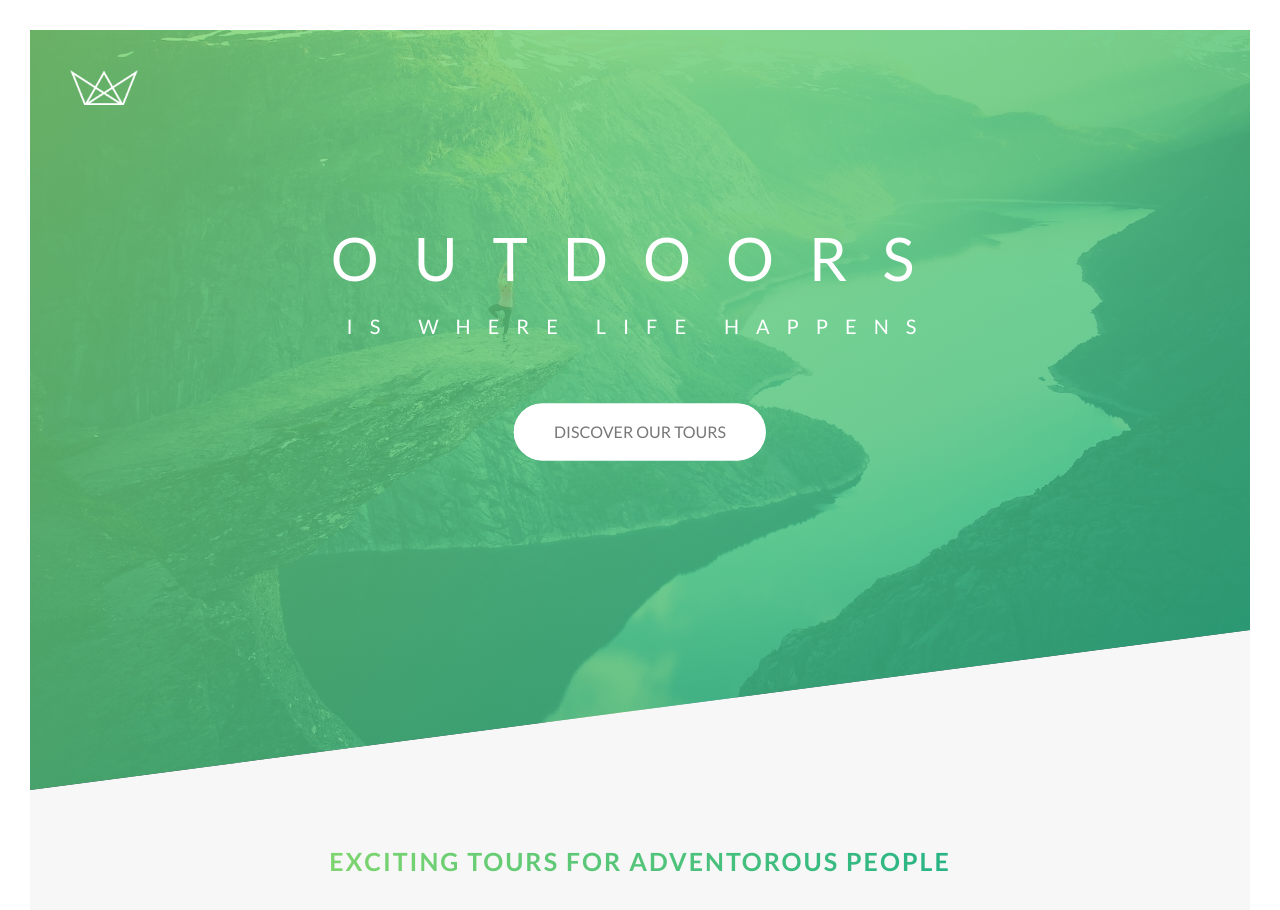
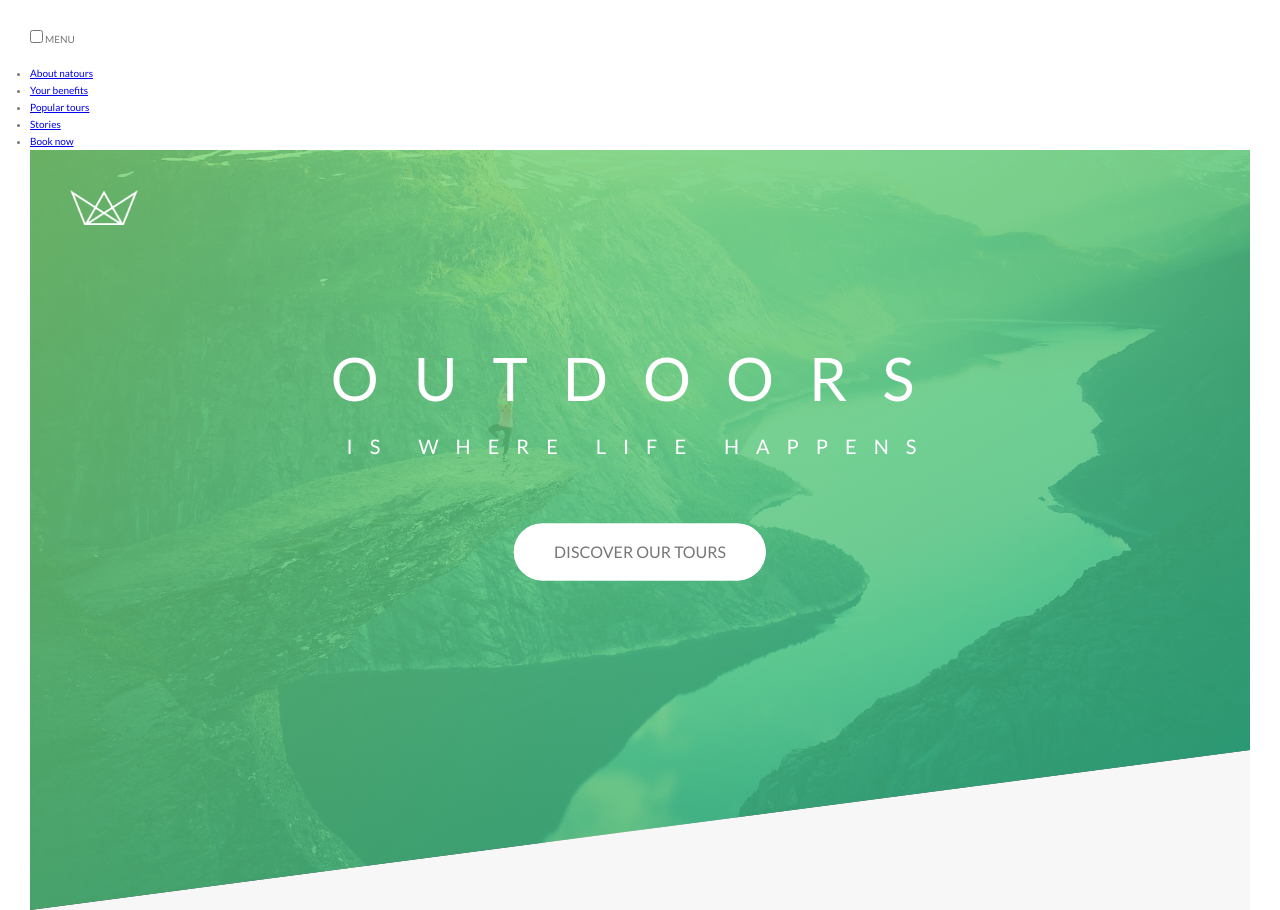
Before and after one commit to temogogitidze/Css-animations, a website: page index.html in a window 1280 px wide. Shown: the top 910 px of the page. Drawn offline with Linux system fonts and the light colour scheme.

Commit message:
feat: add html for navigation

```diff
--- a/index.html
+++ b/index.html
@@ -15,6 +15,24 @@
     <title>Natours | Exciting tours for adventurous people</title>
   </head>
   <body>
+    <div class="navigation">
+        <input type="checkbox" class="navigation__checkbox" id="navi-toggle">
+
+        <label for="navi-toggle" class="navigation__button">MENU</label>
+
+        <div class="navigation__background">&nbsp;</div>
+
+        <nav class="navigation__nav">
+            <ul class="navigation__list">
+                <li class="navigation__item"><a href="#" class="navigation__link">About natours</a></li>
+                <li class="navigation__item"><a href="#" class="navigation__link">Your benefits</a></li>
+                <li class="navigation__item"><a href="#" class="navigation__link">Popular tours</a></li>
+                <li class="navigation__item"><a href="#" class="navigation__link">Stories</a></li>
+                <li class="navigation__item"><a href="#" class="navigation__link">Book now</a></li>
+            </ul>
+        </nav>
+    </div>
+
     <header class="header">
       <div class="header__logo-box">
         <img src="img/logo-white.png" alt="logo" class="header__logo" />
--- /dev/null
+++ b/sass/layout/_navigation.scss
@@ -0,0 +1,29 @@
+.navigation {
+    &__checkbox {
+
+    }
+
+    &__button {
+
+    }
+
+    &__background {
+
+    }
+
+    &__nav {
+
+    }
+
+    &__list {
+
+    }
+
+    &__item {
+
+    }
+
+    &__link {
+
+    }
+}
--- a/sass/main.scss
+++ b/sass/main.scss
@@ -18,5 +18,6 @@
 @import "layout/header";
 @import "layout/grid";
 @import "layout/footer";
+@import "layout/navigation";
 
 @import "pages/home";
```
